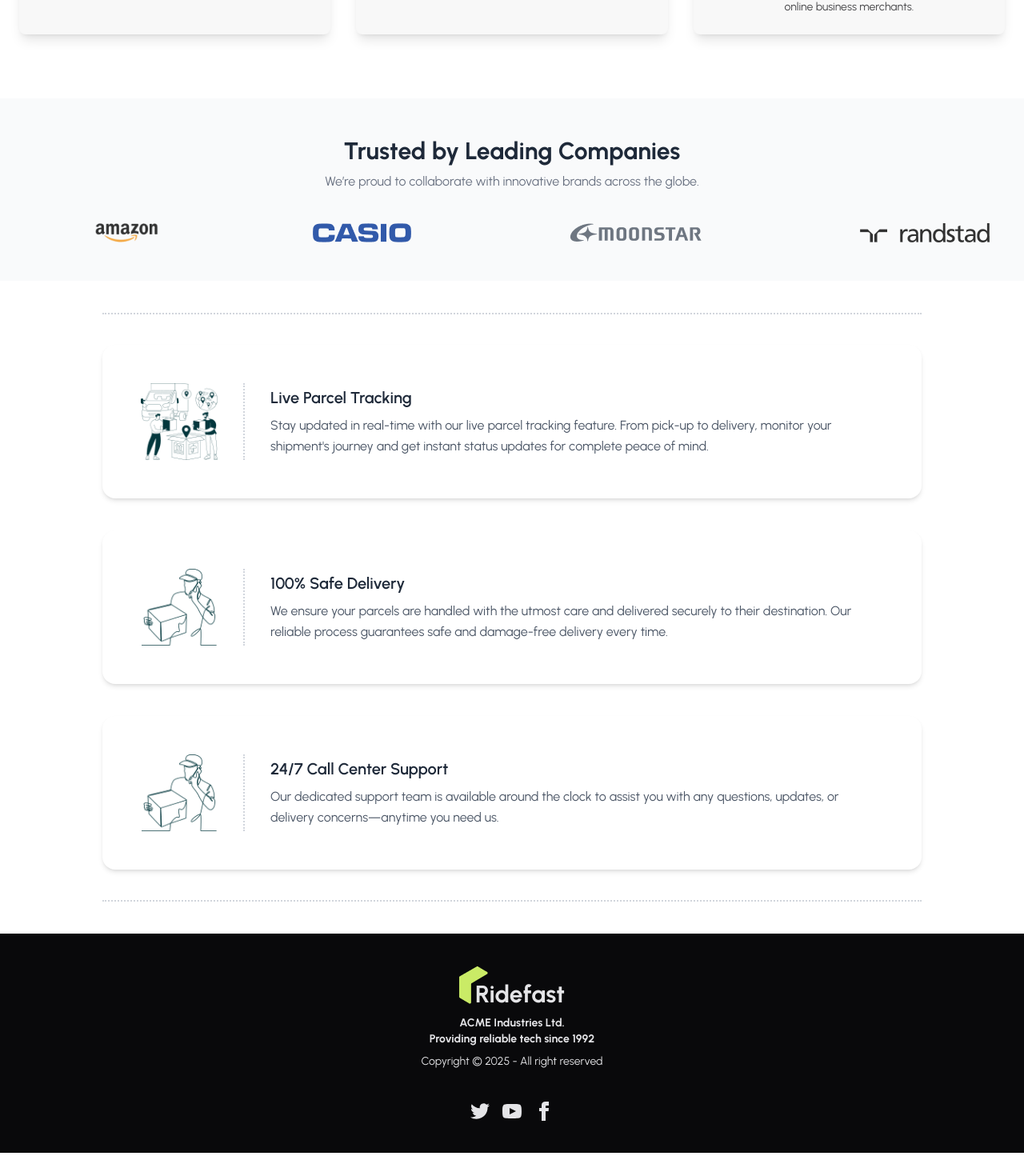
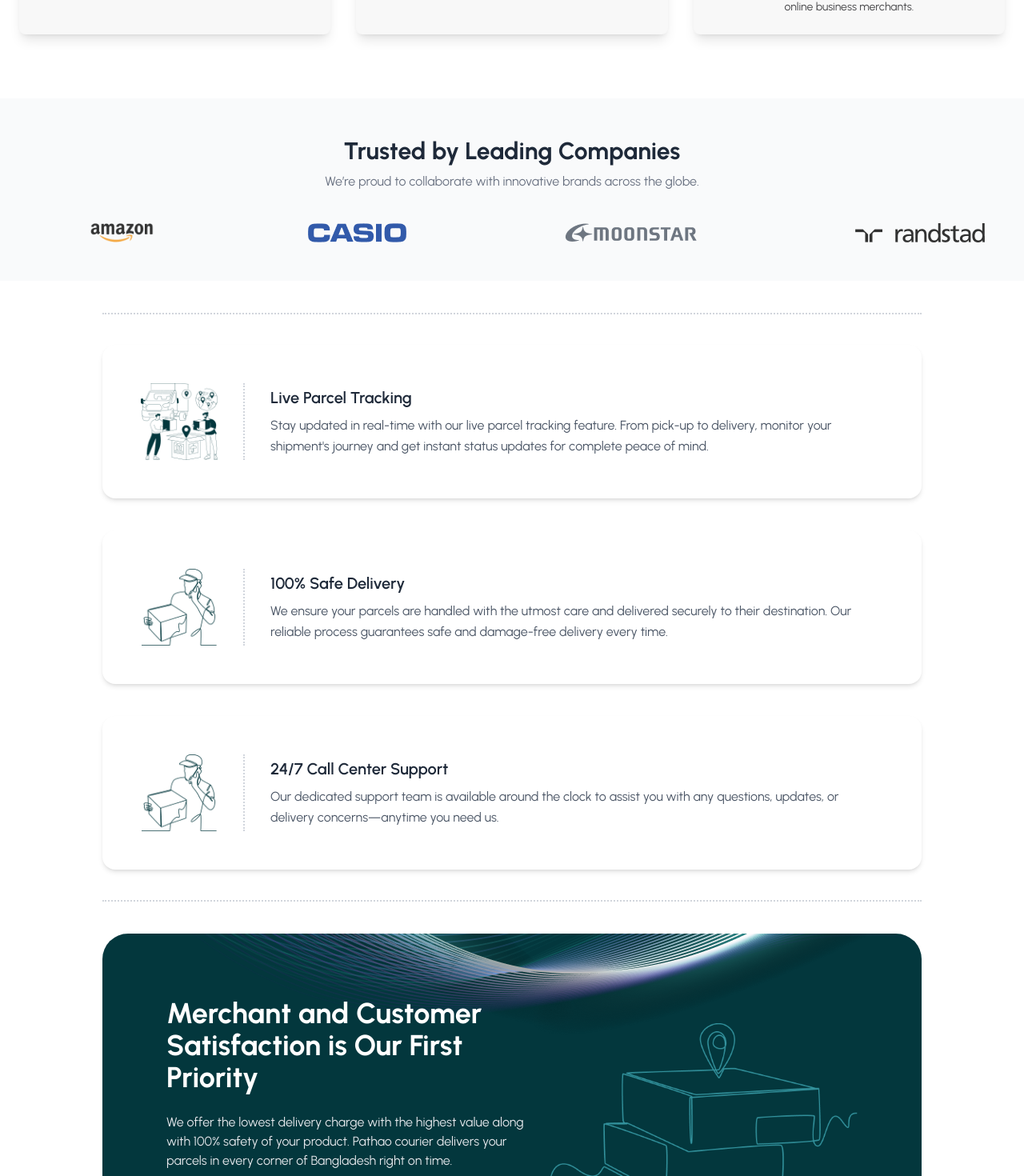
Before and after one commit to freelancernaim128992/ride-fast-client, a React (Vite) app: page / in a window 1280 px wide. Shown: the part 1328-2798 px from the top of the page at 80% size. Before the commit the page ends 2769 px from the top, so only its background shows below. Built offline with nearby package versions, Linux system fonts and the light colour scheme.

Commit message:
making marchant section

```diff
--- a/src/index.css
+++ b/src/index.css
@@ -1,7 +1,14 @@
 @import url('https://fonts.googleapis.com/css2?family=Urbanist:ital,wght@0,100..900;1,100..900&display=swap');
 @import "tailwindcss";
-@plugin "daisyui";
-
+@plugin "daisyui"{
+  themes: light --default, dark;
+}
+@plugin "daisyui/theme" {
+  name: "light";
+  default: true;
+  --color-primary: #CAEB66;
+  --color-secondary: teal;
+}
 .font-urbanist {
   font-family: "Urbanist", sans-serif;
   font-optical-sizing: auto;
--- /dev/null
+++ b/src/pages/Home/BeMarchant/BeMarchant.jsx
@@ -0,0 +1,34 @@
+import React from 'react';
+import location from '../../../assets/location-merchant.png'
+
+const BeMarchant = () => {
+    return (
+        <div data-aos='flip-left' className="bg-[#03373D] max-w-5xl mx-auto mb-10 p-16 rounded-4xl bg-[url('assets/be-a-merchant-bg.png')] bg-no-repeat">
+            <div className="hero-content flex-col lg:flex-row-reverse">
+                <img
+                    src={location}
+                    className="max-w-sm rounded-lg"
+                />
+                <div>
+                    <h1 className="text-4xl font-bold text-white">Merchant and Customer Satisfaction is Our First Priority</h1>
+                    <p className="py-6 text-gray-200">
+                        We offer the lowest delivery charge with the highest value along with 100% safety of your product. Pathao courier delivers your parcels in every corner of Bangladesh right on time.
+                    </p>
+                    <button className="btn btn-primary text-black rounded-full">Become a Merchant</button>
+                    <button
+                        className="btn btn-outline ms-4 text-primary rounded-full shadow-md hover:shadow-lg hover:bg-transparent transition-shadow duration-300"
+                        onMouseEnter={(e) =>
+                            (e.currentTarget.style.boxShadow = "0 4px 10px #CAEB66")
+                        }
+                        onMouseLeave={(e) => (e.currentTarget.style.boxShadow = "none")}
+                    >
+                        Earn with Profast Courier
+                    </button>
+
+                </div>
+            </div>
+        </div>
+    );
+};
+
+export default BeMarchant;
--- a/src/pages/Home/Home/Home.jsx
+++ b/src/pages/Home/Home/Home.jsx
@@ -3,6 +3,7 @@ import Banner from '../Banner/Banner';
 import Services from '../Services/Services';
 import ClientLogos from '../ClientLogos/ClientLogos';
 import KeyBenefits from '../KeyBenefits/KeyBenefits';
+import BeMarchant from '../BeMarchant/BeMarchant';
 
 const Home = () => {
     return (
@@ -11,6 +12,7 @@ const Home = () => {
             <Services></Services>
             <ClientLogos></ClientLogos>
             <KeyBenefits></KeyBenefits>
+            <BeMarchant></BeMarchant>
         </div>
     );
 };
```
